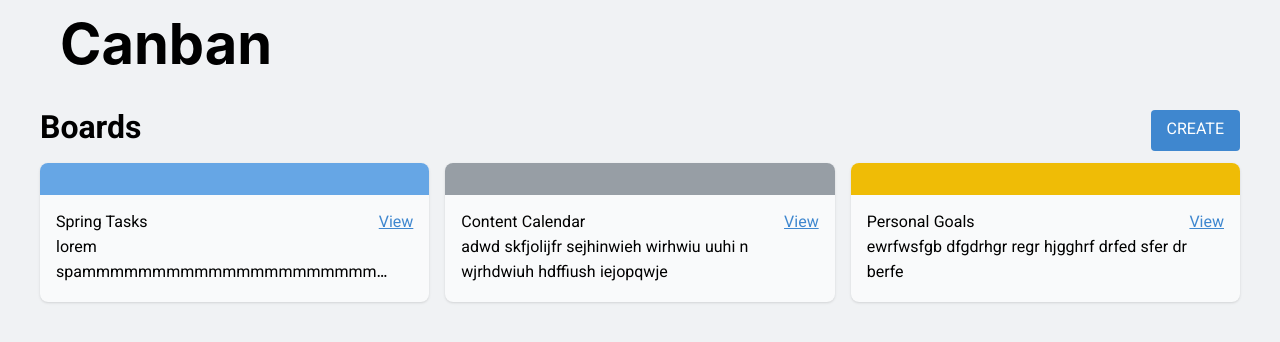
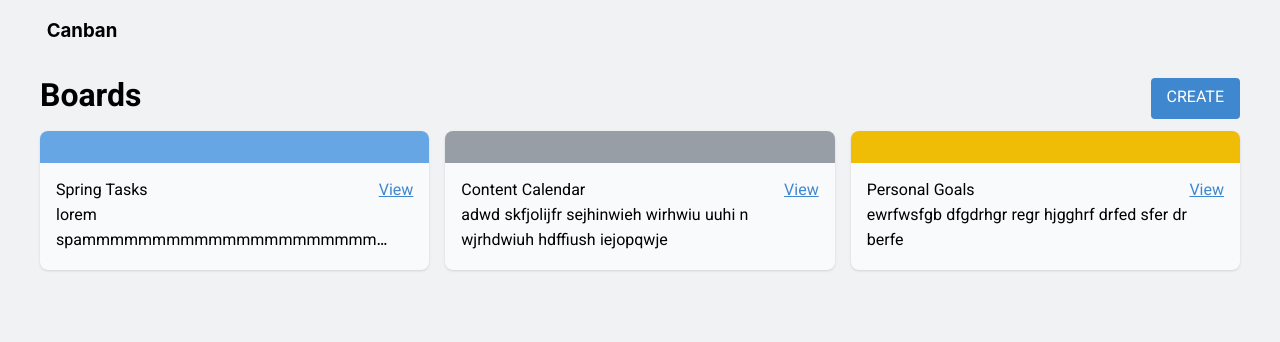
Before and after one commit to FatemehAsi/canban, a React (Vite) app: page / in a window 1280 px wide. Shown: the top 342 px of the page. Built offline with nearby package versions, Linux system fonts and the light colour scheme.

Commit message:
[ADD] css for header component

```diff
--- a/src/components/Header/Header.module.css
+++ b/src/components/Header/Header.module.css
@@ -1,3 +1,12 @@
 .header{
+    padding-block: 1rem;
 
+    .logo{
+        color: inherit;
+        text-decoration: none;
+
+        img{
+            block-size: 2rem;
+        }
+    }
 }
```
